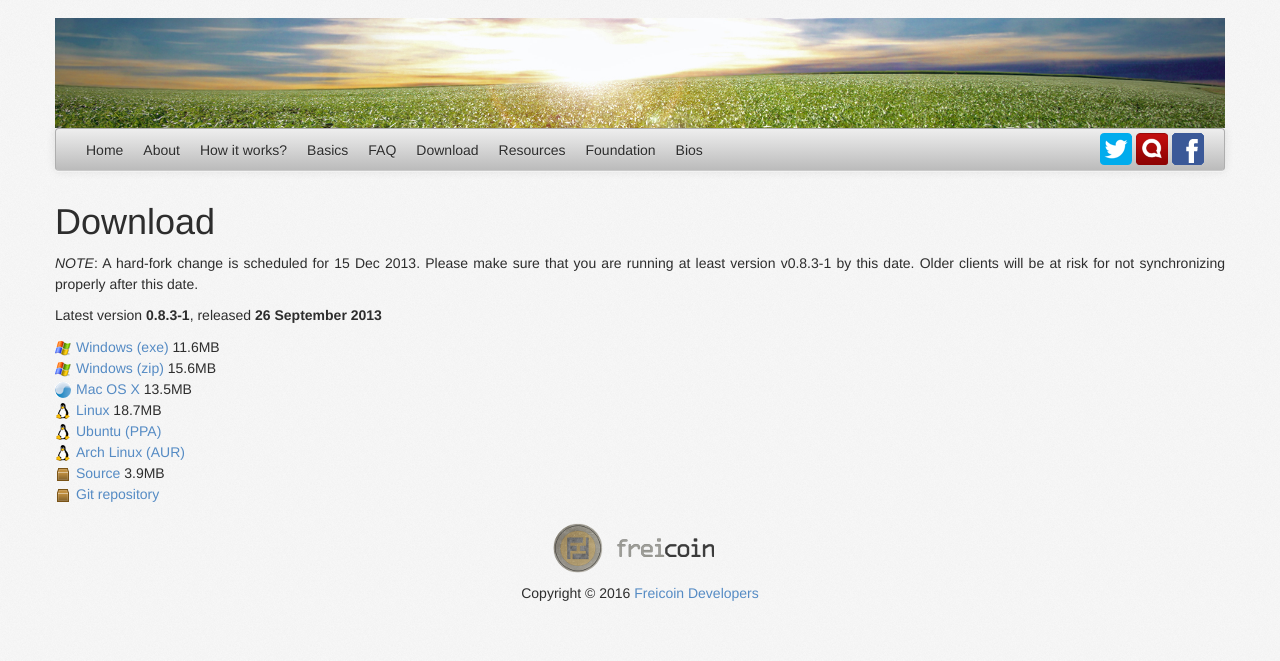
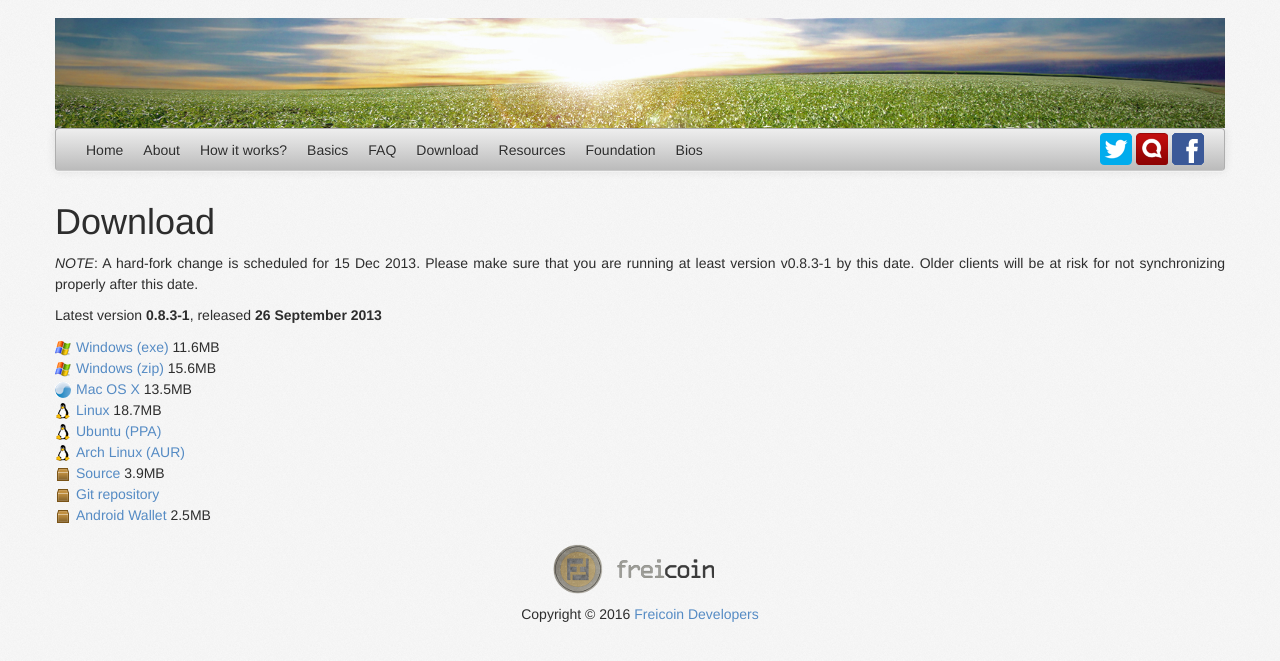
Before and after one commit to freicoin/freico.in, a Jekyll site: the page built from download/index.md, in a window 1280 px wide. Shown: the top 661 px of the page. Built offline with Jekyll 4.4.1, drawn with Linux system fonts in a browser that asks for light colours; nearby versions of some CDN libraries; some web fonts are replaced; comment, search, counter and statistics services are not loaded.

Commit message:
Update _config.yml
Added download link for android wallet

```diff
--- a/_config.yml
+++ b/_config.yml
@@ -101,6 +101,12 @@ freicoin:
             icon: /static/images/os/src.png
             link: https://github.com/freicoin/freicoin
             size:
+        -
+            name: Android Wallet
+            osid: Android
+            icon: /static/images/os/src.png
+            link: https://freicoinalliance.com/wallet/wallet-0.2.1-BETA.apk
+            size: 2.5MB
 
 analytics:
     google:
```
